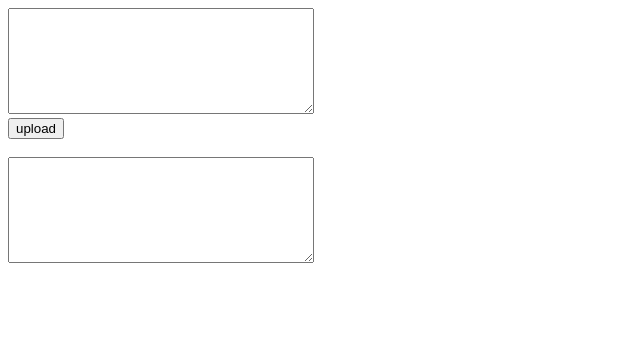
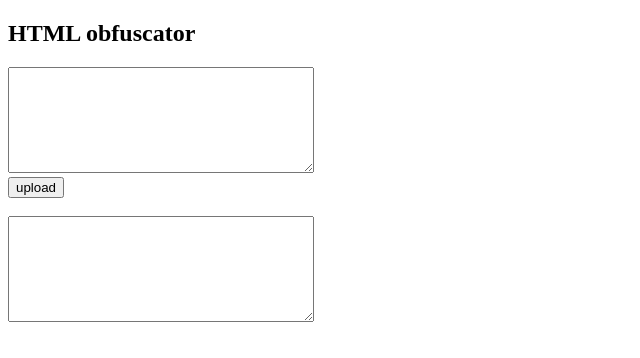
Before and after one commit to 00d00/discord-verify, a plain HTML site: page index.html in a window 1280 px wide. Shown: the whole page, without its empty margins (0-640 px from the left). Drawn offline with Linux system fonts and the light colour scheme.

Commit message:
Update index.html

```diff
--- a/index.html
+++ b/index.html
@@ -5,6 +5,7 @@
   <title>Obfuscator</title>
 </head>
 <body>
+  <h2>HTML obfuscator</h2>
   <textarea id="input" style="width: 300px; height: 100px;"></textarea>
   <br>
   <button onclick="create()">upload</button>
```
